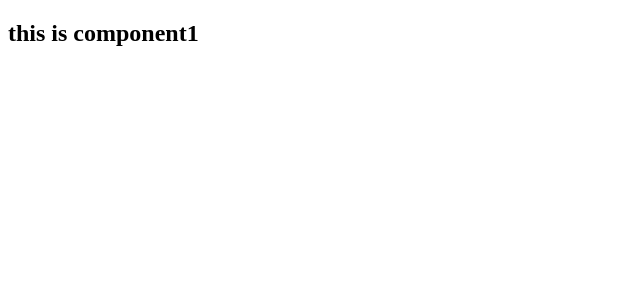
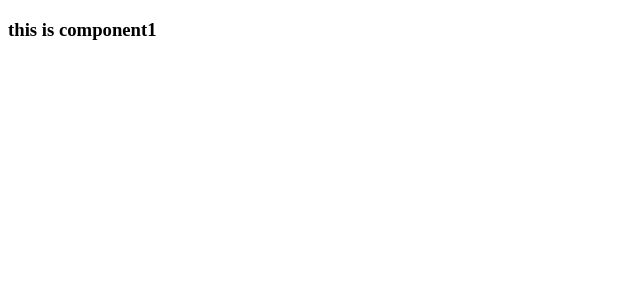
Before and after one commit to carcarabaca/pruebaProject, an Angular app: page / in a window 1280 px wide. Shown: the top 300 px of the page, without its empty margins (0-640 px from the left). Built offline with nearby package versions, Linux system fonts and the light colour scheme.

Commit message:
cambio en el app-component

```diff
--- a/src/app/app.component.html
+++ b/src/app/app.component.html
@@ -1,3 +1,3 @@
 <div class="contain">
-  <h2>this is component1</h2>
+  <h3>this is component1</h3>
 </div>
```
